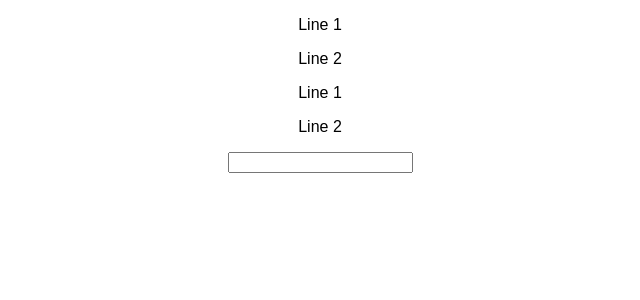
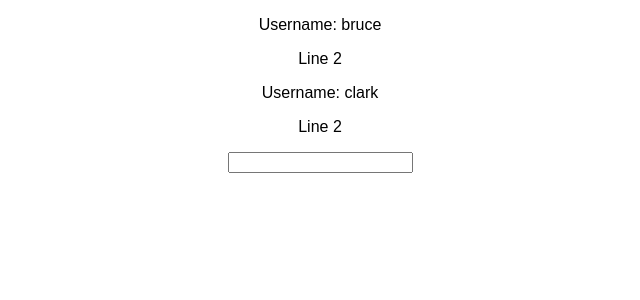
Before and after one commit to jarnoln/react-exercise-1, a React (Create React App) app: page / in a window 1280 px wide. Shown: the top 300 px of the page, without its empty margins (320-960 px from the left). Built offline with nearby package versions, Linux system fonts and the light colour scheme.

Commit message:
Show usernames

```diff
--- a/src/App.js
+++ b/src/App.js
@@ -8,8 +8,8 @@ class App extends Component {
   render() {
     return (
       <div className="App">
-        <UserOutput> </UserOutput>
-        <UserOutput> </UserOutput>
+        <UserOutput username='bruce'> </UserOutput>
+        <UserOutput username='clark'> </UserOutput>
         <UserInput> </UserInput>
       </div>
     );
--- a/src/UserOutput/UserOutput.js
+++ b/src/UserOutput/UserOutput.js
@@ -3,7 +3,7 @@ import React from 'react';
 const userOutput = (props) => {
     return (
         <div className="userOutput">
-            <p> Line 1 </p>
+            <p> Username: {props.username} </p>
             <p> Line 2 </p>
         </div>
     );
```
